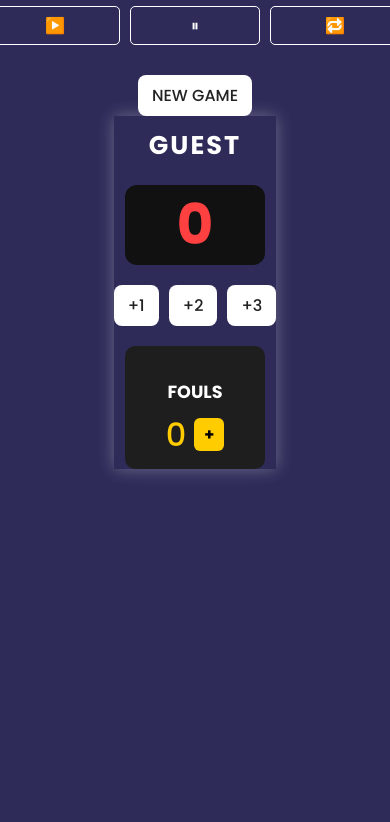
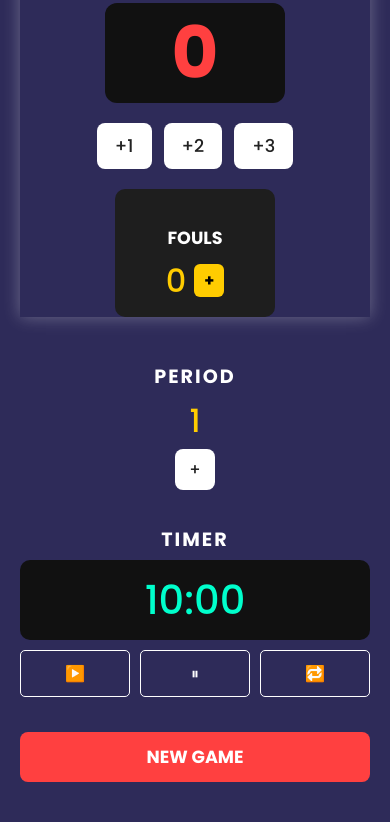
Before and after one commit to nondores/Scrimba-Basketball-Scoreboard, a website built with Vite: page index.html in a window 390 px wide. Shown: the part 513-1335 px from the top of the page. Before the commit the page ends 1027 px from the top, so only its background shows below. Built offline with nearby package versions, Linux system fonts and the light colour scheme.

Commit message:
Update index.css

```diff
--- a/index.css
+++ b/index.css
@@ -8,7 +8,7 @@ body {
   display: flex;
   justify-content: center;
   align-items: center;
-  height: 100vh;
+  min-height: 100vh; /* Use min-height for flexibility */
 }
 
 .scoreboard {
@@ -19,6 +19,7 @@ body {
   max-width: 1100px;
   background-color: #2e2b59;
   padding: 20px;
+  gap: 15px; /* Add gap for spacing */
 }
 
 /* TEAM Sections */
@@ -117,6 +118,7 @@ button:hover {
   align-items: center;
   justify-content: center;
   gap: 30px;
+  align-self: stretch; /* Make it stretch full height */
 }
 
 .period h3, .timer h3 {
@@ -132,6 +134,7 @@ button:hover {
 
 .timer {
   text-align: center;
+  width: 100%;
 }
 
 #timer-display {
@@ -177,22 +180,94 @@ button:hover {
   transform: scale(1);
 }
 
+/* --- ADDED THIS SECTION --- */
+/* Style for the new game button */
+#new-game {
+  font-family: inherit;
+  font-size: 1.1rem;
+  font-weight: 700;
+  background-color: #ff4040;
+  color: white;
+  border: none;
+  border-radius: 8px;
+  padding: 12px 20px;
+  cursor: pointer;
+  transition: all 0.2s ease;
+  width: 100%;
+  max-width: 410px; /* Match timer controls width */
+  box-sizing: border-box; /* Include padding in width */
+  margin-top: 10px;
+}
+
+#new-game:hover {
+  background-color: #d43030;
+}
 
 
-/* RESPONSIVE DESIGN */
+/* --- REPLACED RESPONSIVE SECTION --- */
 @media (max-width: 768px) {
+  body {
+    height: auto; /* Allow scrolling */
+    padding: 20px 0;
+  }
+
   .scoreboard {
     flex-direction: column;
     align-items: center;
+    width: 95%;
+    gap: 25px;
   }
 
-  .team {
-    margin-bottom: 25px;
+  .team, .center {
+    width: 100%;
+  }
+
+  /* Re-order the blocks for a logical mobile layout */
+  .team.home {
+    order: 1;
+  }
+  .team.guest {
+    order: 2; /* Move Guest team up */
+  }
+  .center {
+    order: 3; /* Move Center controls to the bottom */
+    margin-top: 10px;
+    gap: 25px;
   }
 
   .score-display {
-    width: 140px;
-    height: 80px;
-    font-size: 3.5rem;
+    width: 180px; /* Can be larger on mobile */
+    height: 100px;
+    font-size: 4.5rem;
+  }
+
+  .buttons {
+     gap: 12px;
+  }
+
+  .buttons button {
+      padding: 10px 18px; /* Bigger tap targets */
+      font-size: 1.1rem;
+  }
+
+  .fouls-box {
+      width: 160px;
+      padding: 12px 0;
+  }
+
+  .timer-buttons {
+    flex-wrap: wrap; /* Allow timer buttons to wrap */
+    width: 100%;
+  }
+
+  .timer-buttons button {
+     width: auto; /* Remove fixed width */
+     flex: 1 1 100px; /* Allow buttons to grow and shrink */
+     padding: 10px;
+  }
+
+  #new-game {
+    width: 100%;
+    max-width: none; /* Full width on mobile */
   }
 }
```
